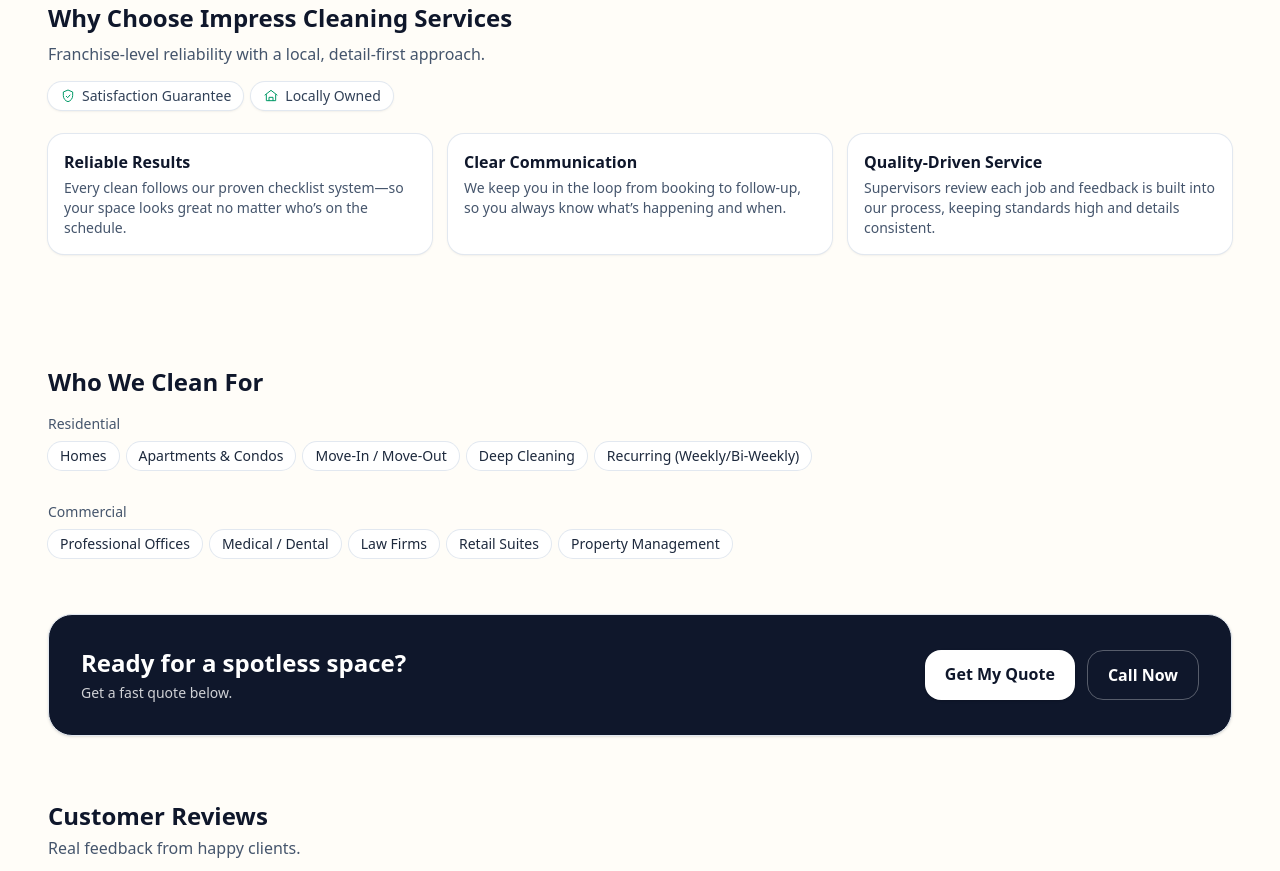
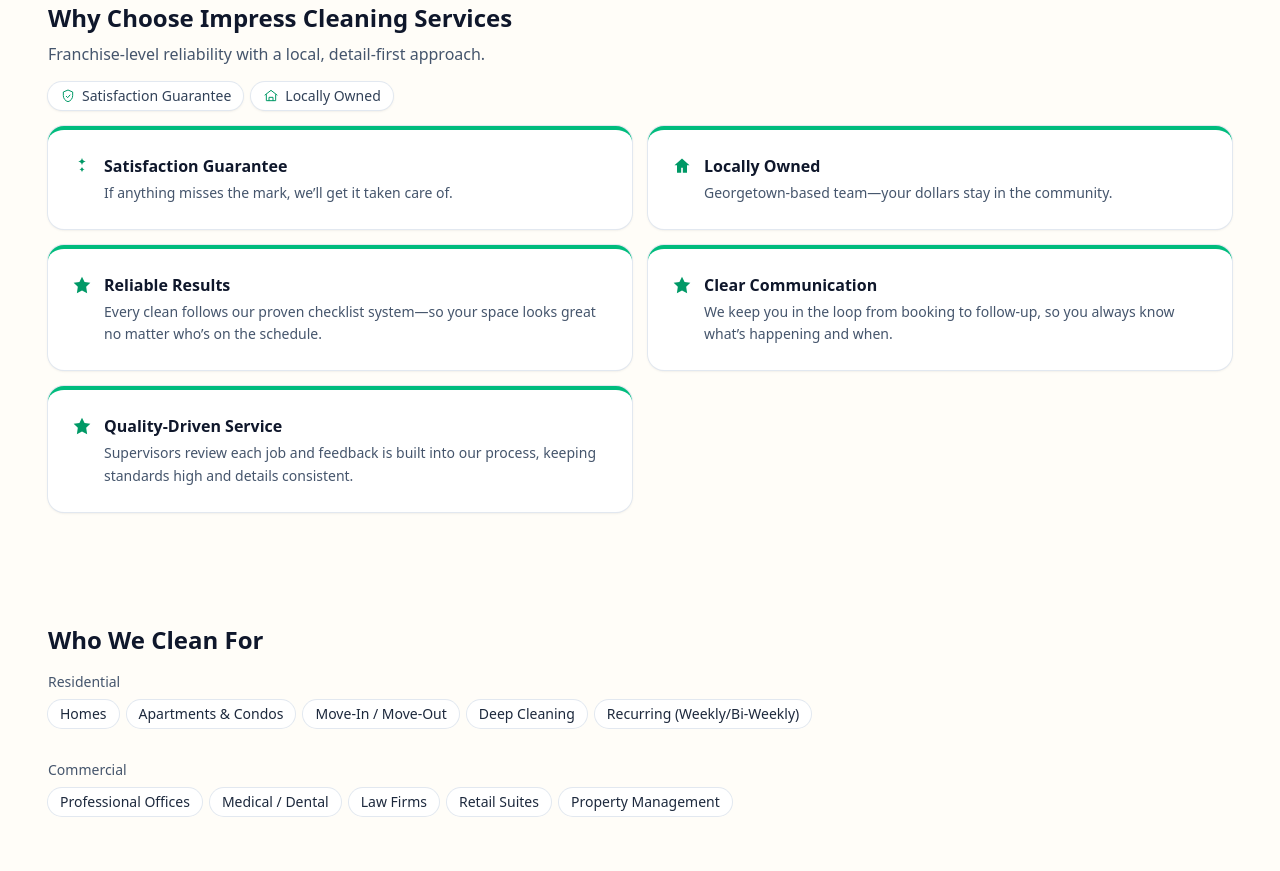
Before and after one commit to resp23f/impress-cleaning-site, a Next.js app: page / in a window 1280 px wide. Shown: the part 1340-2211 px from the top of the page. Built offline with nearby package versions, Linux system fonts and the light colour scheme.

Commit message:
Remove old page-level footer; use global Footer component

```diff
--- a/src/app/ImpressCleaningSite.jsx
+++ b/src/app/ImpressCleaningSite.jsx
@@ -301,27 +301,63 @@ export default function ImpressCleaningSite() {
 </div>
 
     {/* Cards */}
-    <div className="mt-6 grid grid-cols-1 sm:grid-cols-2 lg:grid-cols-3 gap-4">
+<div className="mt-4 grid grid-cols-1 sm:grid-cols-2 gap-4">
   {[
     {
+      title: "Satisfaction Guarantee",
+      desc:  "If anything misses the mark, we’ll get it taken care of.",
+      icon: (
+        <svg aria-hidden="true" viewBox="0 0 24 24" className="w-5 h-5 text-emerald-600">
+          <path fill="currentColor" d="M12 2c.4 2.7 1.8 4.1 4.5 4.5C13.8 7 12.4 8.4 12 11.1 11.6 8.4 10.2 7 7.5 6.5 10.2 6.1 11.6 4.7 12 2zM12 12.9c.3 1.9 1.4 3 3.3 3.3-1.9.3-3 1.4-3.3 3.3-.3-1.9-1.4-3-3.3-3.3 1.9-.3 3-1.4 3.3-3.3z"/>
+        </svg>
+      ),
+    },
+    {
+      title: "Locally Owned",
+      desc:  "Georgetown-based team—your dollars stay in the community.",
+      icon: (
+        <svg aria-hidden="true" viewBox="0 0 24 24" className="w-5 h-5 text-emerald-600">
+          <path fill="currentColor" d="M12 3l9 8h-3v9h-5v-6H11v6H6v-9H3l9-8z"/>
+        </svg>
+      ),
+    },
+    {
       title: "Reliable Results",
-          desc: "Every clean follows our proven checklist system—so your space looks great no matter who’s on the schedule.",
+      desc:  "Every clean follows our proven checklist system—so your space looks great no matter who’s on the schedule.",
+      icon: (
+        <svg aria-hidden="true" viewBox="0 0 24 24" className="w-5 h-5 text-emerald-600">
+          <path fill="currentColor" d="M12 2l3.09 6.26L22 9.27l-5 4.88L18.18 22 12 18.56 5.82 22 7 14.15l-5-4.88 6.91-1.01L12 2z"/>
+        </svg>
+      ),
     },
     {
       title: "Clear Communication",
-          desc: "We keep you in the loop from booking to follow-up, so you always know what’s happening and when.",
+      desc:  "We keep you in the loop from booking to follow-up, so you always know what’s happening and when.",
+      icon: (
+        <svg aria-hidden="true" viewBox="0 0 24 24" className="w-5 h-5 text-emerald-600">
+          <path fill="currentColor" d="M12 2l3.09 6.26L22 9.27l-5 4.88L18.18 22 12 18.56 5.82 22 7 14.15l-5-4.88 6.91-1.01L12 2z"/>
+        </svg>
+      ),
     },
     {
       title: "Quality-Driven Service",
-          desc: "Supervisors review each job and feedback is built into our process, keeping standards high and details consistent.",
-        },
-      ].map(({ title, desc }) => (
+      desc:  "Supervisors review each job and feedback is built into our process, keeping standards high and details consistent.",
+      icon: (
+        <svg aria-hidden="true" viewBox="0 0 24 24" className="w-5 h-5 text-emerald-600">
+          <path fill="currentColor" d="M12 2l3.09 6.26L22 9.27l-5 4.88L18.18 22 12 18.56 5.82 22 7 14.15l-5-4.88 6.91-1.01L12 2z"/>
+        </svg>
+      ),
+    },      ].map(({ title, desc, icon }) => (
     <div
       key={title}
-          className="rounded-2xl bg-white ring-1 ring-slate-200 shadow-sm px-4 py-4"
+      className="bg-white rounded-2xl shadow-sm hover:shadow-md ring-1 ring-slate-200
+                 border-t-4 border-emerald-500 transition p-5 md:p-6 flex gap-3"
     >
-          <h3 className="font-semibold text-slate-900">{title}</h3>
-          <p className="text-slate-600 text-sm mt-1">{desc}</p>
+      <div className="shrink-0 mt-0.5">{icon}</div>
+      <div className="space-y-1">
+        <h4 className="font-semibold text-slate-900">{title}</h4>
+        <p className="text-slate-600 text-sm leading-relaxed">{desc}</p>
+      </div>
     </div>
   ))}
 </div>
```
Lines whose indentation alone changed are shown as unchanged.
